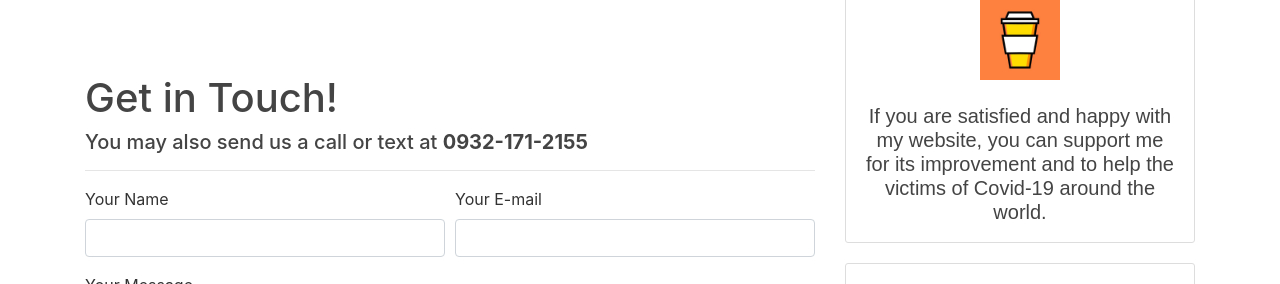
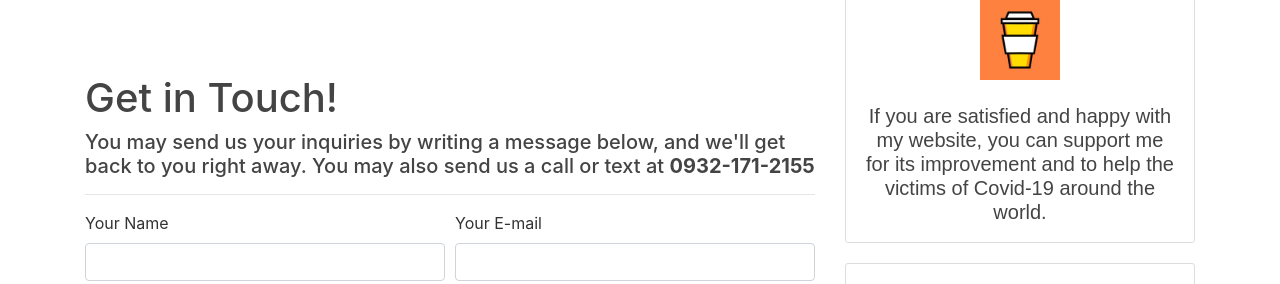
Before and after one commit to MarkAnthonyBCruz/clickstart, a Django app: template blog/templates/blog/contactus.html in a window 1280 px wide. Shown: the part 568-852 px from the top of the page. Run offline with Django 3.2, Linux system fonts and the light colour scheme; the template is opened without the code that fills it, so the values that code supplies are empty; some libraries are stand-ins or nearby versions; some web fonts are replaced.

```diff
--- a/blog/templates/blog/contactus.html
+++ b/blog/templates/blog/contactus.html
@@ -13,7 +13,7 @@
     <iframe src="https://www.google.com/maps/embed?pb=!1m18!1m12!1m3!1d3866.3209840504037!2d121.09387551577191!3d14.292773388375622!2m3!1f0!2f0!3f0!3m2!1i1024!2i768!4f13.1!3m3!1m2!1s0x3397d83a23b4c475%3A0xfbafe06ef6aff9d4!2sClickstart%20CCTV!5e0!3m2!1sfil!2sph!4v1595241834628!5m2!1sfil!2sph" width="600" height="450" frameborder="0" style="border:0;" allowfullscreen="" aria-hidden="false" tabindex="0"></iframe>
     </div>
     <h1>Get in Touch!</h1>
-    <h5>You may also send us a call or text at <b>0932-171-2155</b></h5>
+    <h5>You may send us your inquiries by writing a message below, and we'll get back to you right away. You may also send us a call or text at <b>0932-171-2155</b></h5>
     <hr>
 
 
```
